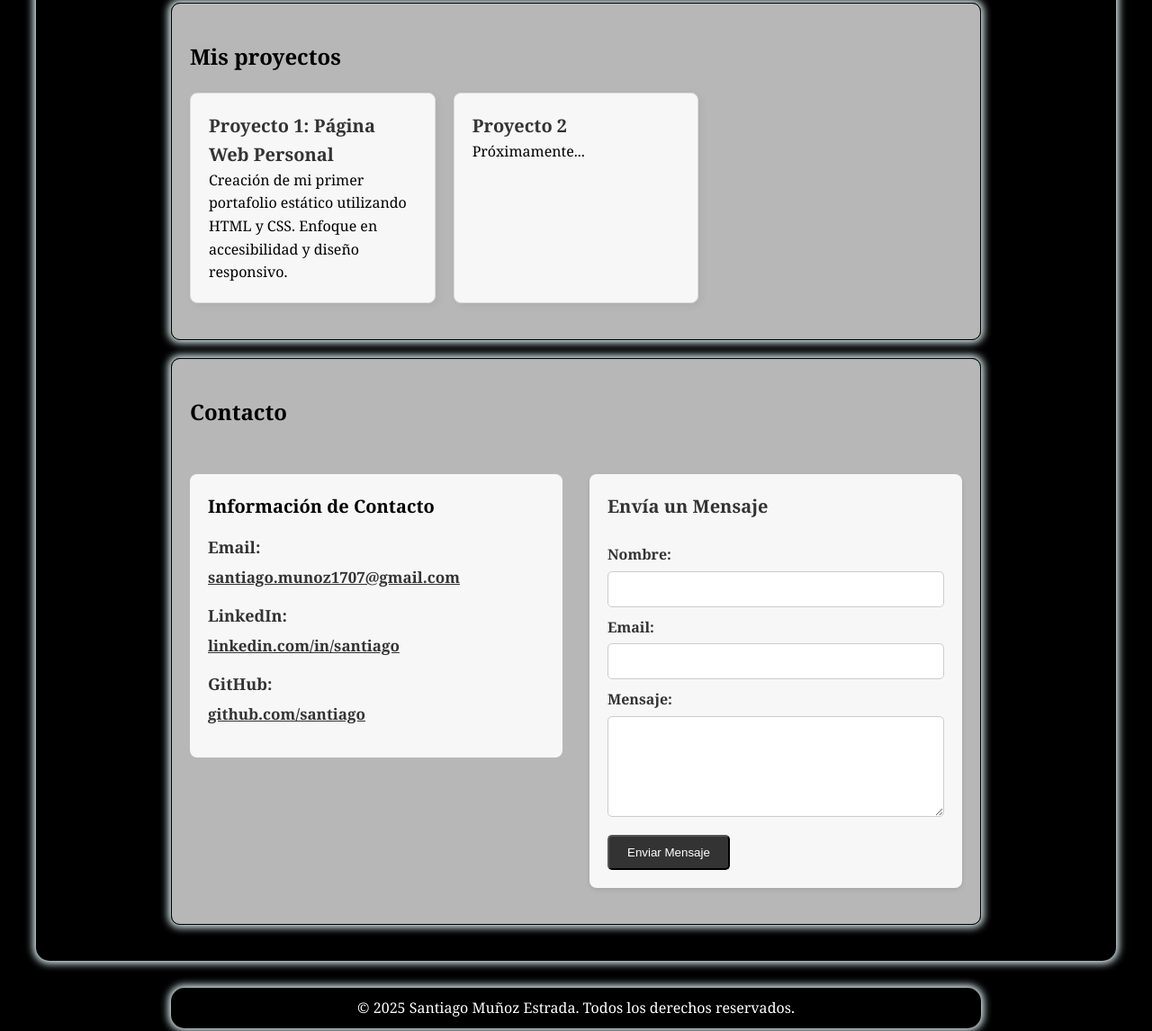
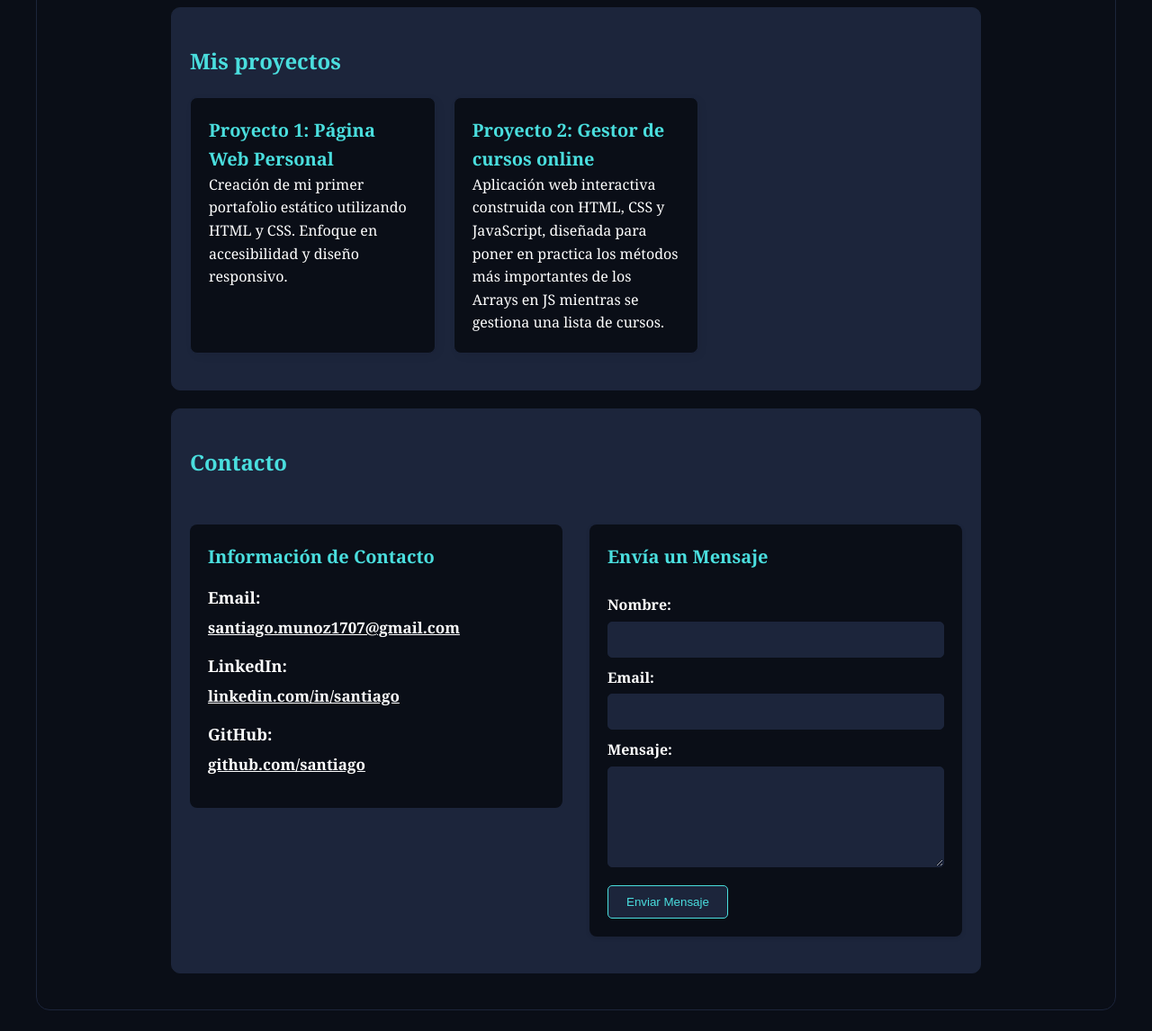
Before and after one commit to santme17/Portafolio---Santiago-Mu-oz-Estrada, a plain HTML site: page index.html in a window 1280 px wide. Shown: the part 543-1689 px from the top of the page at 90% size. Drawn offline with Linux system fonts and the light colour scheme.

Commit message:
Add files via upload

```diff
--- a/index.html
+++ b/index.html
@@ -60,8 +60,8 @@
 
           <li class="proyecto-card">
             <article>
-              <h3>Proyecto 2</h3>
-              <p>Próximamente...</p>
+              <h3>Proyecto 2: Gestor de cursos online</h3>
+              <p>Aplicación web interactiva construida con HTML, CSS y JavaScript, diseñada para poner en practica los métodos más importantes de los Arrays en JS mientras se gestiona una lista de cursos.</p>
             </article>
           </li>
         </ul>
--- a/style.css
+++ b/style.css
@@ -1,20 +1,22 @@
 :root {
-  /* VARIABLES GENERALES */
-  --color-dark-primary: #222;
-  --color-medium-gray: #333;
-  --color-black: #000000;
-  --color-white: #ffffff;
-  --color-neon-white: #e0f2f7;
+  /* VARIABLES GENERALES (TECNOLÓGICO FORMAL) */
+  --color-dark-primary: #0A0E17;
+  --color-black: #0A0E17;
+  --color-white: #FFFFFF;
+  --color-resalt-cian: #4ADEDE;
 
   /* VARIABLES DE FONDO */
-  --color-bg-body: #7f7f7f;
-  --color-bg-light: #f7f7f7;
-  --color-bg-white-translucent: #ffffffb7;
+  --color-bg-body: var(--color-black);
+  --color-bg-card: #1C253B;
+  --color-bg-light: #F4F4F4;
+  --color-bg-translucent: #1C253Bb7;
 
-  /* VARIABLES EFECTO NEÓN (INTENSIDAD MEDIA) */
-  --neon-shadow-intensity: 0 0 8px 3px var(--color-neon-white);
-  --neon-shadow-hover-intensity: 0 0 15px 5px var(--color-neon-white);
+  /* VARIABLES SOMBRA/CONTORNO (LIMPIO Y FORMAL) */
+  --shadow-subtle: 0 0 0 1px var(--color-resalt-cian);
+  --shadow-hover: 0 0 10px rgba(74, 222, 222, 0.5);
 }
+
+/* --- ESTILOS BASE Y RESET --- */
 
 html {
   font-size: 62.5%;
@@ -30,12 +32,25 @@ body {
   font-family: Georgia, serif;
   margin: 0;
   padding: 0;
-  background-color: var(--color-black);
+  background-color: var(--color-bg-body);
+  color: var(--color-white);
   font-size: 1.6rem;
   line-height: 1.6;
 }
 
-/* --- ESTILOS DE HEADER Y NAV --- */
+/* --- TÍTULOS Y TEXTO --- */
+
+h1, h2 {
+  color: var(--color-resalt-cian);
+  text-shadow: none;
+  animation: none;
+}
+
+p {
+  color: var(--color-white);
+}
+
+/* --- HEADER Y NAVEGACIÓN --- */
 
 header {
   background-color: var(--color-black);
@@ -49,12 +64,13 @@ header {
   max-width: 900px;
   border-radius: 15px;
   overflow: hidden;
-  box-shadow: var(--neon-shadow-intensity);
+  box-shadow: none;
+  border: 1px solid var(--color-bg-card);
   transition: box-shadow 0.3s ease-in-out;
 }
 
 header:hover {
-  box-shadow: var(--neon-shadow-hover-intensity);
+  box-shadow: var(--shadow-hover);
 }
 
 .header-titles {
@@ -83,18 +99,19 @@ nav ul {
 nav ul li a {
   color: var(--color-white);
   text-decoration: none;
-  transition: color 0.3s;
+  transition: color 0.3s, outline 0.3s;
 }
 
 nav ul li a:hover,
 nav ul li a:focus {
-  color: var(--color-bg-light);
-  outline: 2px solid var(--color-white);
+  color: var(--color-resalt-cian);
+  text-shadow: none;
+  outline: 2px solid var(--color-resalt-cian);
   outline-offset: 2px;
   border-radius: 3px;
 }
 
-/* --- ESTILOS DE IMAGEN (.mi-imagen) --- */
+/* --- IMAGEN (.mi-imagen) --- */
 
 .mi-imagen {
   display: flex;
@@ -105,23 +122,24 @@ nav ul li a:focus {
   height: 250px;
   overflow: hidden;
   border-radius: 8px;
-  box-shadow: var(--neon-shadow-intensity);
+  box-shadow: none;
+  border: 1px solid var(--color-resalt-cian);
   transition: box-shadow 0.3s ease-in-out;
 }
 
 .mi-imagen:hover {
-  box-shadow: var(--neon-shadow-hover-intensity);
+  box-shadow: var(--shadow-hover);
 }
 
 .mi-imagen img {
   width: 100%;
   height: 100%;
-  border: 0.8rem solid var(--color-bg-white-translucent);
+  border: 0.8rem solid var(--color-bg-card);
   box-shadow: 0 0 0 0.4rem var(--color-black);
   object-fit: cover;
 }
 
-/* --- ESTILOS DE MAIN Y SECTION --- */
+/* --- MAIN Y SECTION --- */
 
 main {
   max-width: 1200px;
@@ -130,25 +148,26 @@ main {
   background-color: var(--color-black);
   border-radius: 15px;
   overflow: hidden;
-  box-shadow: var(--neon-shadow-intensity);
+  box-shadow: none;
+  border: 1px solid var(--color-bg-card);
   transition: box-shadow 0.3s ease-in-out;
 }
 
 main:hover {
-  box-shadow: var(--neon-shadow-hover-intensity);
+  box-shadow: var(--shadow-hover);
 }
 
 section {
   padding: 4rem 2rem;
-  background-color: var(--color-bg-white-translucent);
-  border: 1px solid var(--color-black);
+  background-color: var(--color-bg-card);
+  border: 1px solid var(--color-bg-card);
   border-radius: 10px;
-  box-shadow: var(--neon-shadow-intensity);
+  box-shadow: none;
   transition: box-shadow 0.3s ease-in-out;
 }
 
 section:hover {
-  box-shadow: var(--neon-shadow-hover-intensity);
+  box-shadow: var(--shadow-hover);
 }
 
 .intro-section,
@@ -164,7 +183,7 @@ section:hover {
   margin-bottom: 2rem;
 }
 
-/* --- ESTILOS DE SECTION INTRO Y #yo --- */
+/* --- SECTION INTRO Y #yo --- */
 
 .intro-section {
   display: flex;
@@ -181,9 +200,14 @@ section:hover {
   margin: 0;
   max-width: none;
   padding: 2rem;
-  background-color: var(--color-bg-white-translucent);
-  border: 1px solid var(--color-black);
+  background-color: var(--color-bg-card);
+  border: 1px solid var(--color-bg-card);
   border-radius: 10px;
+  color: var(--color-white);
+}
+
+#yo p {
+   color: var(--color-white);
 }
 
 #yo .button {
@@ -191,7 +215,7 @@ section:hover {
   align-self: flex-start;
 }
 
-/* --- ESTILOS DE SECTION PROYECTOS --- */
+/* --- SECTION PROYECTOS --- */
 
 .proyecto-lista {
   list-style: none;
@@ -202,12 +226,12 @@ section:hover {
 }
 
 .proyecto-card {
-  background-color: var(--color-bg-light);
-  border: 1px solid #ddd;
+  background-color: var(--color-black);
+  border: 1px solid var(--color-bg-card);
   border-radius: 8px;
   padding: 2rem;
   box-shadow: 3px 3px 10px rgba(0, 0, 0, 0.05);
-  transition: transform 0.3s;
+  transition: transform 0.3s, box-shadow 0.3s;
   display: flex;
   flex-direction: column;
   justify-content: space-between;
@@ -216,16 +240,20 @@ section:hover {
 
 .proyecto-card:hover {
   transform: translateY(-5px);
-  box-shadow: 5px 5px 15px rgba(0, 0, 0, 0.1);
+  box-shadow: var(--shadow-hover);
 }
 
 .proyecto-card h3 {
-  color: var(--color-medium-gray);
+  color: var(--color-resalt-cian);
+  text-shadow: none;
   margin-top: 0;
   font-size: 2rem;
 }
+.proyecto-card p {
+   color: var(--color-white);
+}
 
-/* --- ESTILOS DE SECTION CONTACTO --- */
+/* --- SECTION CONTACTO --- */
 
 #contacto {
   display: flex;
@@ -245,15 +273,16 @@ section:hover {
 .contacto-info {
   flex: 1;
   padding: 2rem;
-  background-color: var(--color-bg-light);
+  background-color: var(--color-black);
   border-radius: 8px;
   height: fit-content;
-  color: var(--color-medium-gray);
+  color: var(--color-white);
   font-weight: bold;
 }
 
 .contacto-info h3 {
-  color: var(--color-black);
+  color: var(--color-resalt-cian);
+  text-shadow: none;
   margin-bottom: 1.5rem;
   font-size: 2rem;
   text-align: center;
@@ -277,13 +306,13 @@ section:hover {
 }
 
 .contacto-info li a {
-  color: var(--color-medium-gray);
+  color: var(--color-white);
   text-decoration: underline;
   transition: color 0.3s;
 }
 
 .contacto-info li a:hover {
-  color: var(--color-dark-primary);
+  color: var(--color-resalt-cian);
 }
 
 .contact-form {
@@ -293,13 +322,14 @@ section:hover {
   width: 100%;
   max-width: none;
   padding: 2rem;
-  background-color: var(--color-bg-light);
+  background-color: var(--color-black);
   border-radius: 8px;
   box-shadow: 0 2px 5px rgba(0, 0, 0, 0.1);
 }
 
 .contact-form h3 {
-  color: var(--color-medium-gray);
+  color: var(--color-resalt-cian);
+  text-shadow: none;
   margin-bottom: 1.5rem;
   font-size: 2rem;
   text-align: center;
@@ -309,14 +339,16 @@ section:hover {
   font-weight: bold;
   margin-top: 1rem;
   margin-bottom: 0.5rem;
-  color: var(--color-medium-gray);
+  color: var(--color-white);
 }
 
 .contact-form input[type="text"],
 .contact-form input[type="email"],
 .contact-form textarea {
   padding: 1rem;
-  border: 1px solid #ccc;
+  border: 1px solid var(--color-bg-card);
+  background-color: var(--color-bg-card);
+  color: var(--color-white);
   border-radius: 5px;
   font-size: 1.6rem;
   width: 100%;
@@ -326,20 +358,27 @@ section:hover {
   resize: vertical;
 }
 
-/* --- ESTILOS DE BOTONES --- */
+/* --- BOTONES (TECNOLÓGICO FORMAL) --- */
 
 .button {
   display: inline-block;
-  background-color: var(--color-medium-gray);
-  color: var(--color-white);
+  background-color: var(--color-bg-card);
+  color: var(--color-resalt-cian);
   padding: 1rem 2rem;
   text-decoration: none;
   border-radius: 5px;
-  transition: background-color 0.3s;
+  box-shadow: none;
+  border: 1px solid var(--color-resalt-cian);
+  transition: all 0.3s;
+  cursor: pointer;
 }
 
 .button:hover {
-  background-color: #555;
+  background-color: var(--color-resalt-cian);
+  color: var(--color-black);
+  box-shadow: none;
+  border: 1px solid var(--color-resalt-cian);
+  animation: none;
 }
 
 #yo .button {
@@ -352,7 +391,7 @@ section:hover {
   align-self: flex-start;
 }
 
-/* --- ESTILOS DE FOOTER --- */
+/* --- FOOTER --- */
 
 footer {
   max-width: 900px;
@@ -365,22 +404,21 @@ footer {
   padding: 1rem;
   background-color: var(--color-black);
   color: var(--color-white);
-  box-shadow: var(--neon-shadow-intensity);
+  box-shadow: none;
+  border: 1px solid var(--color-bg-card);
   transition: box-shadow 0.3s ease-in-out;
 }
 
 footer:hover {
-  box-shadow: var(--neon-shadow-hover-intensity);
+  box-shadow: var(--shadow-hover);
 }
 
-/* --- ESTILOS DEL MENÚ HAMBURGUESA (CSS PURO) --- */
+/* --- ESTILOS DEL MENÚ HAMBURGUESA (MÓVIL) --- */
 
-/* Base de funcionalidad (Ocultar el checkbox) */
 .menu-toggle-checkbox {
   display: none;
 }
 
-/* Estilo del botón (label) */
 .menu-toggle {
   display: none;
   background: transparent;
@@ -403,7 +441,6 @@ footer:hover {
   transition: all 0.3s ease-in-out;
 }
 
-/* Control de despliegue inicial */
 header nav {
   max-height: 0;
   overflow: hidden;
@@ -415,7 +452,6 @@ header nav {
 /* --- AJUSTES DE DESKTOP Y TABLETS (min-width: 768px) --- */
 @media (min-width: 768px) {
 
-  /* Layout de Sección Intro */
   .intro-section {
     flex-direction: row;
     align-items: flex-start;
@@ -432,12 +468,10 @@ header nav {
     padding-top: 0;
   }
 
-  /* Layout de Proyectos */
   .proyecto-lista {
     grid-template-columns: repeat(2, 1fr);
   }
 
-  /* Layout de Contacto */
   .contacto-container {
     flex-direction: row;
     align-items: flex-start;
@@ -447,7 +481,6 @@ header nav {
     text-align: left;
   }
 
-  /* Comportamiento del Nav */
   header nav {
     max-height: initial;
     overflow: visible;
@@ -469,10 +502,10 @@ header nav {
 /* --- AJUSTES DE MÓVILES (max-width: 767px) --- */
 @media (max-width: 767px) {
 
-  /* Comportamiento General */
   header, main, footer {
     box-shadow: none;
     border-radius: 0;
+    border: none;
   }
   header:hover, main:hover, footer:hover {
     box-shadow: none;
@@ -481,7 +514,6 @@ header nav {
     padding: 1rem;
   }
 
-  /* AJUSTE DE HEADER Y NAV */
   header {
     flex-direction: row;
     justify-content: space-between;
@@ -489,7 +521,7 @@ header nav {
     max-width: 100%;
     margin: 0;
     padding: 1rem;
-    flex-wrap: wrap; /* Permite que el NAV se envuelva hacia abajo */
+    flex-wrap: wrap;
   }
 
   .header-titles {
@@ -500,14 +532,12 @@ header nav {
     overflow: hidden;
   }
 
-  /* AJUSTE DEL H1 EN MÓVIL (Para evitar salto de línea excesivo) */
   .header-titles h1 {
     font-size: 2.2rem;
     line-height: 1.2;
     white-space: normal;
   }
 
-  /* ESTILOS DEL MENÚ HAMBURGUESA */
   .menu-toggle {
     display: block;
     flex-shrink: 0;
@@ -515,11 +545,11 @@ header nav {
 
   header nav {
     width: 100%;
-    flex-basis: 100%; /* Fuerza al NAV a ocupar toda la línea debajo del TÍTULO/BOTÓN */
+    flex-basis: 100%;
   }
 
-  /* LÓGICA CSS PURO: MENÚ DESPLEGABLE HACIA ABAJO */
-  .menu-toggle-checkbox:checked ~ .menu-toggle + nav {
+  /* LÓGICA CSS PURO: MENÚ DESPLEGABLE HACIA ABAJO (CORREGIDO) */
+  .menu-toggle-checkbox:checked ~ nav {
     max-height: 300px;
   }
 
@@ -548,7 +578,6 @@ header nav {
     text-align: center;
   }
 
-  /* AJUSTES DE LAYOUT DE CONTENIDO */
   .intro-section {
     flex-direction: column;
     padding: 0 1rem;
```
